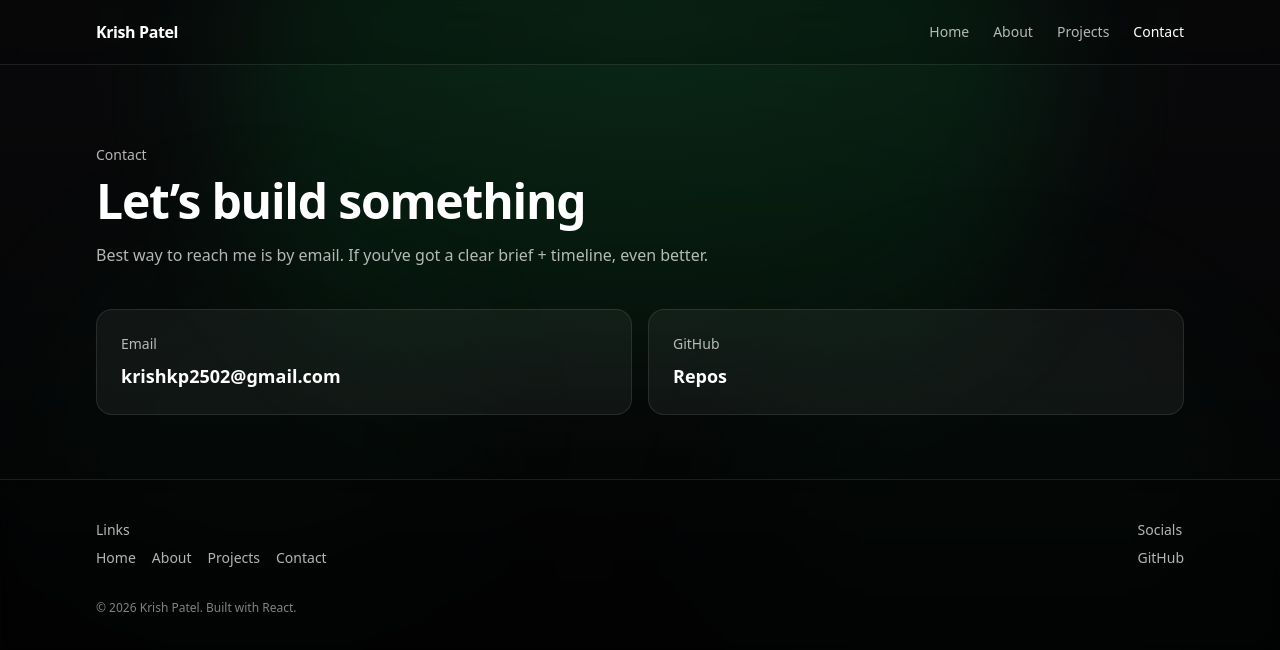
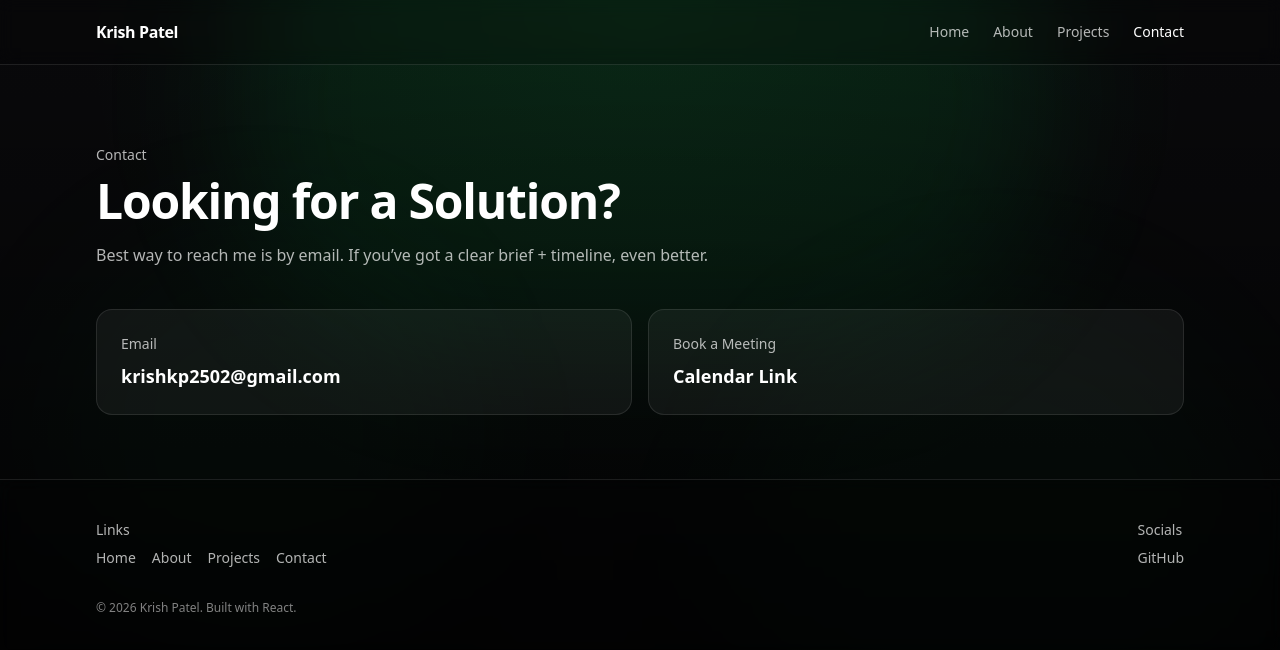
Before and after one commit to krish-p25/portfolio, a React (Vite) app: page /contact in a window 1280 px wide. Shown: the top 650 px of the page. Built offline with nearby package versions, Linux system fonts and the light colour scheme.

Commit message:
fixed message me buttons and contact page

```diff
--- a/src/pages/Contact.jsx
+++ b/src/pages/Contact.jsx
@@ -5,7 +5,7 @@ export default function Contact() {
         <Container className="pt-14 pb-16 sm:pt-20">
             <div className="max-w-3xl">
                 <div className="text-sm text-white/70">Contact</div>
-                <h1 className="mt-3 text-3xl sm:text-5xl font-semibold tracking-tight">Let’s build something</h1>
+                <h1 className="mt-3 text-3xl sm:text-5xl font-semibold tracking-tight">Looking for a Solution?</h1>
                 <p className="mt-4 text-white/70 leading-7">
                     Best way to reach me is by email. If you’ve got a clear brief + timeline, even better.
                 </p>
@@ -17,9 +17,9 @@ export default function Contact() {
                     <div className="mt-2 text-lg font-semibold">krishkp2502@gmail.com</div>
                 </a>
 
-                <a className="rounded-2xl border border-white/10 bg-white/5 p-6 hover:border-white/20 transition" href="https://github.com/krish-p25" target="_blank" rel="noreferrer">
-                    <div className="text-sm text-white/70">GitHub</div>
-                    <div className="mt-2 text-lg font-semibold">Repos</div>
+                <a className="rounded-2xl border border-white/10 bg-white/5 p-6 hover:border-white/20 transition" href="https://cal.com/krish-p-hwfjhs" target="_blank" rel="noreferrer">
+                    <div className="text-sm text-white/70">Book a Meeting</div>
+                    <div className="mt-2 text-lg font-semibold">Calendar Link</div>
                 </a>
 
             </div>
```
